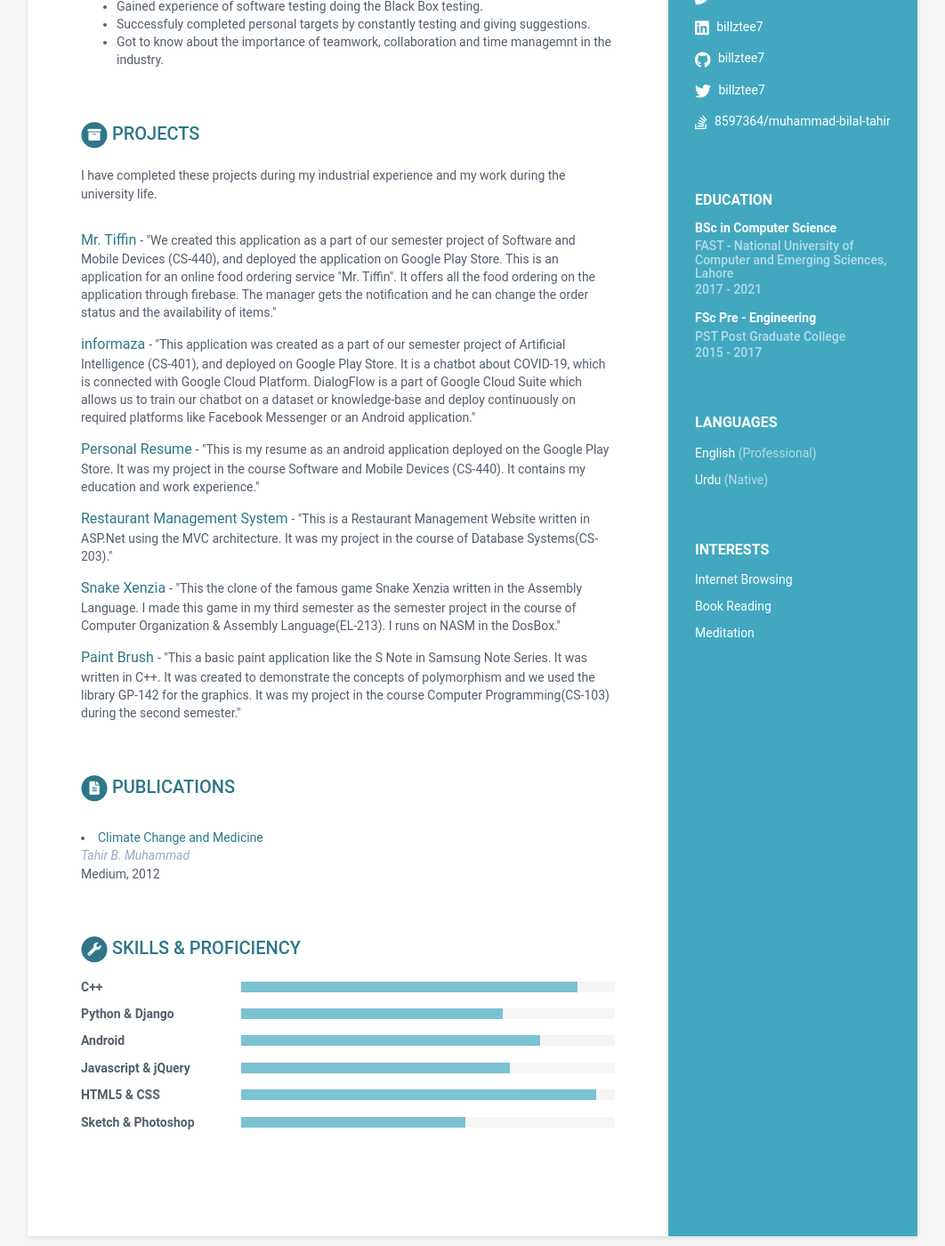
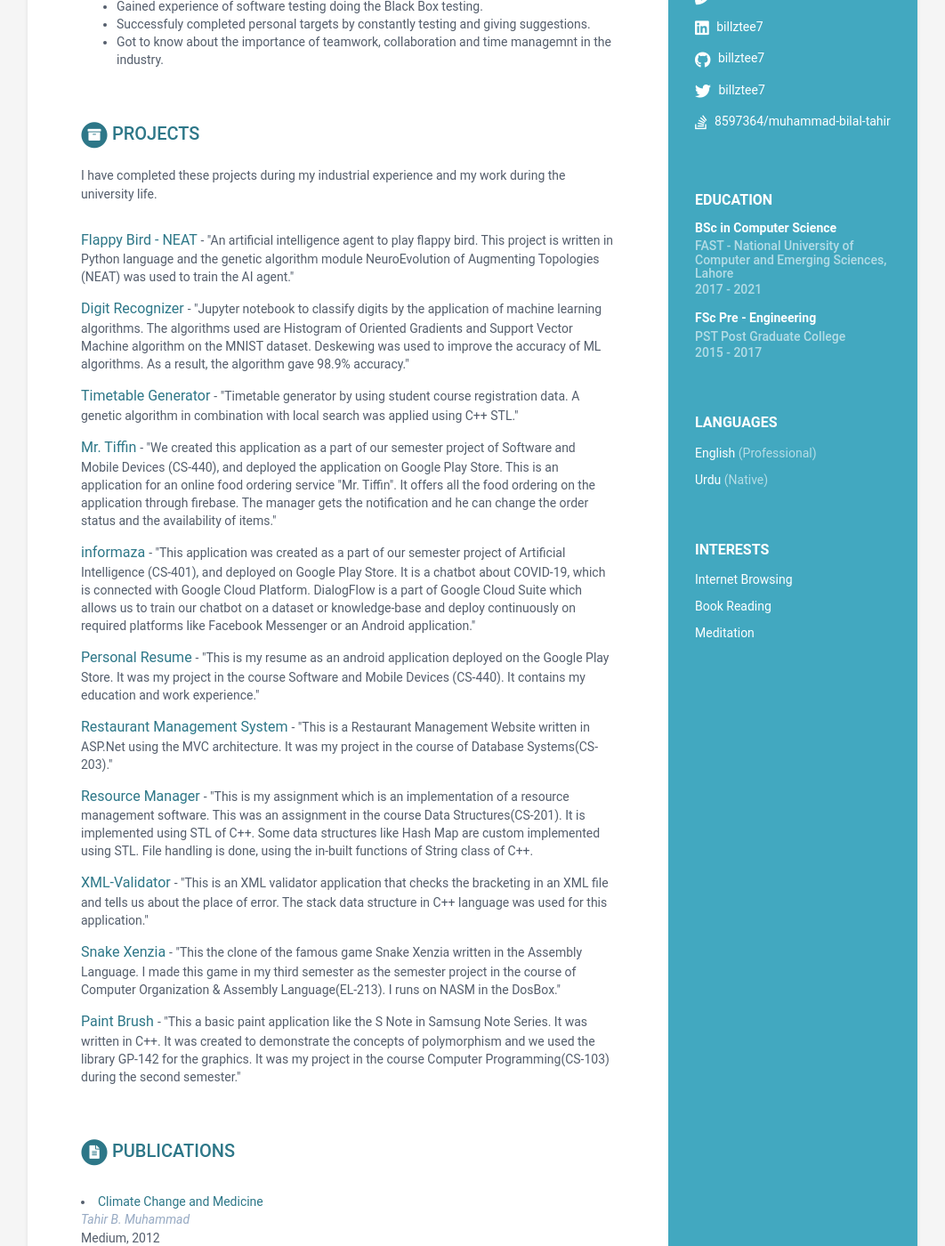
Before and after one commit to bilaltahir2178/bilaltahir2178.github.io, a Jekyll site: the page built from index.html, in a window 1280 px wide and 1400 px high, scrolled down 366 px. Shown: the whole window at 89% size, without its empty margins (109-1171 px from the left). Built offline with Jekyll 4.4.1, drawn with Linux system fonts in a browser that asks for light colours.

Commit message:
Projects added

```diff
--- a/_data/data.yml
+++ b/_data/data.yml
@@ -71,6 +71,21 @@ projects:
       I have completed these projects during my industrial experience and
       my work during the university life.
     assignments:
+      - title: Flappy Bird - NEAT
+        link: "https://github.com/billztee7/FlappyBird-NEAT"
+        tagline: |
+         "An artificial intelligence agent to play flappy bird. This project is written in Python language and the genetic algorithm module NeuroEvolution of Augmenting Topologies (NEAT) was used to train the AI agent."
+
+      - title: Digit Recognizer
+        link: "https://www.kaggle.com/billztee7/hog-svm"
+        tagline: |
+         "Jupyter notebook to classify digits by the application of machine learning algorithms. The algorithms used are Histogram of Oriented Gradients and Support Vector Machine algorithm on the MNIST dataset. Deskewing was used to improve the accuracy of ML algorithms. As a result, the algorithm gave 98.9% accuracy."
+
+      - title: Timetable Generator
+        link: "https://github.com/billztee7/TimeTable-GeneticAlgorithm"
+        tagline: |
+         "Timetable generator by using student course registration data. A genetic algorithm in combination with local search was applied using C++ STL."
+
       - title: Mr. Tiffin
         link: "https://play.google.com/store/apps/details?id=com.fast.tiffan_project"
         tagline: |
@@ -90,6 +105,16 @@ projects:
         link: "https://github.com/billztee7/Restaurant-Management-System"
         tagline: |
          "This is a Restaurant Management Website written in ASP.Net using the MVC architecture. It was my project in the course of Database Systems(CS-203)."
+
+      - title: Resource Manager
+        link: "https://github.com/billztee7/Resource-Manager"
+        tagline: |
+         "This is my assignment which is an implementation of a resource management software. This was an assignment in the course Data Structures(CS-201). It is implemented using STL of C++. Some data structures like Hash Map are custom implemented using STL. File handling is done, using the in-built functions of String class of C++.
+
+      - title: XML-Validator
+        link: "https://github.com/billztee7/XML-Validator"
+        tagline: |
+         "This is an XML validator application that checks the bracketing in an XML file and tells us about the place of error. The stack data structure in C++ language was used for this application."
 
       - title: Snake Xenzia
         link: "https://github.com/billztee7/Snake"
```
